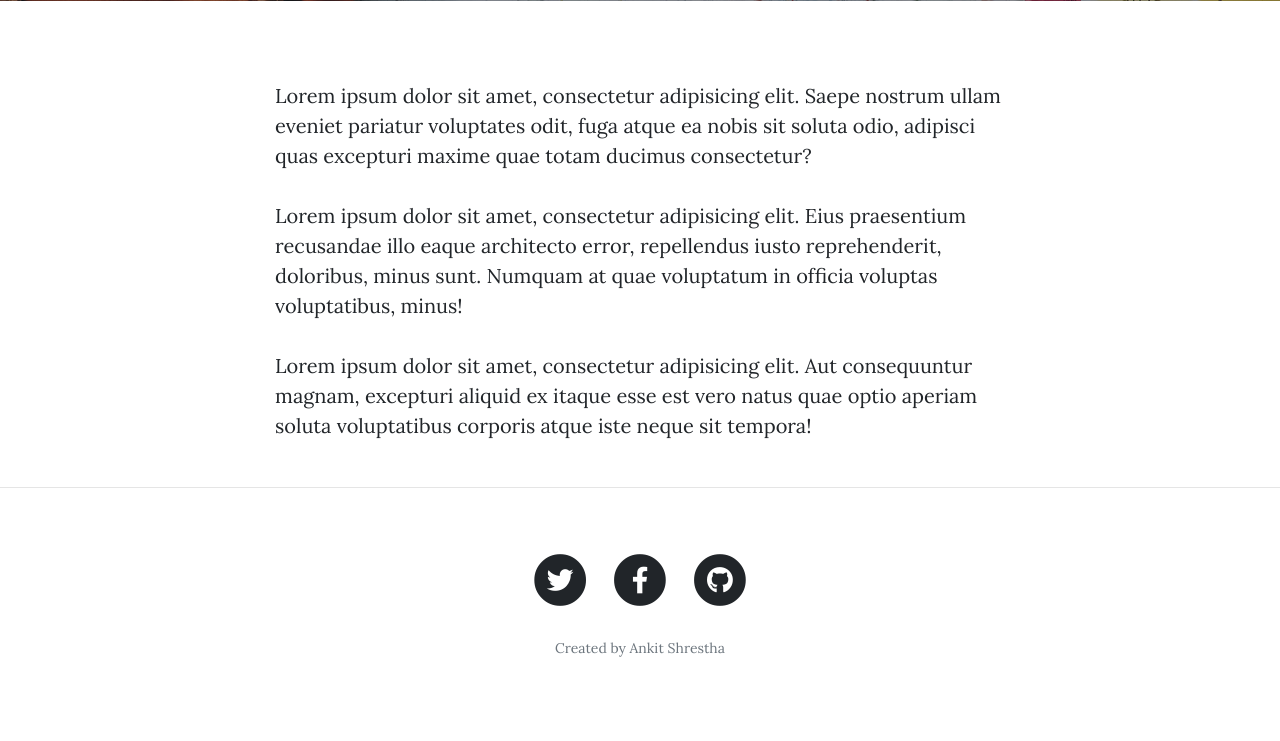
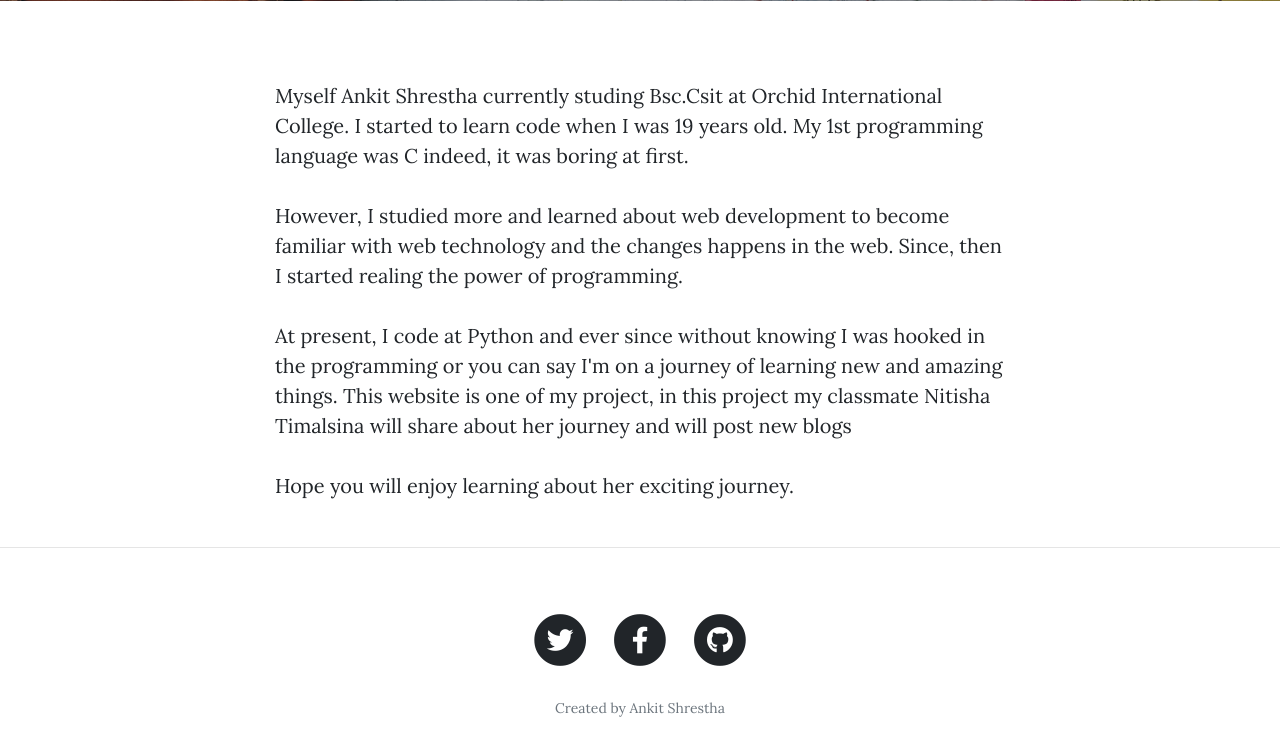
Before and after one commit to Aerial203/blogwebsite, a Flask app: page /about in a window 1280 px wide. Shown: the part 531-1272 px from the top of the page. Before the commit the page ends 1188 px from the top, so only its background shows below. Run offline with Flask 2, Linux system fonts and the light colour scheme; some libraries are stand-ins or nearby versions.

Commit message:
Add about page

```diff
--- a/templates/about.html
+++ b/templates/about.html
@@ -19,9 +19,14 @@
   <div class="container">
     <div class="row">
       <div class="col-lg-8 col-md-10 mx-auto">
-        <p>Lorem ipsum dolor sit amet, consectetur adipisicing elit. Saepe nostrum ullam eveniet pariatur voluptates odit, fuga atque ea nobis sit soluta odio, adipisci quas excepturi maxime quae totam ducimus consectetur?</p>
-        <p>Lorem ipsum dolor sit amet, consectetur adipisicing elit. Eius praesentium recusandae illo eaque architecto error, repellendus iusto reprehenderit, doloribus, minus sunt. Numquam at quae voluptatum in officia voluptas voluptatibus, minus!</p>
-        <p>Lorem ipsum dolor sit amet, consectetur adipisicing elit. Aut consequuntur magnam, excepturi aliquid ex itaque esse est vero natus quae optio aperiam soluta voluptatibus corporis atque iste neque sit tempora!</p>
+        <p>Myself Ankit Shrestha currently studing Bsc.Csit at Orchid International College. I started to learn code when I was 19 years old. My 1st programming language was
+         C indeed, it was boring at first.
+        </p>
+        <p>However, I studied more and learned about web development to become familiar with web technology and the changes happens in the web.
+         Since, then I started realing the power of programming.</p>
+        <p>At present, I code at Python and ever since without knowing I was hooked in the programming or you can say I'm on a journey of learning
+         new and amazing things. This website is one of my project, in this project my classmate Nitisha Timalsina will share about her journey and will post new blogs</p>
+        <p>Hope you will enjoy learning about her exciting journey.</p>
       </div>
     </div>
   </div>
```
